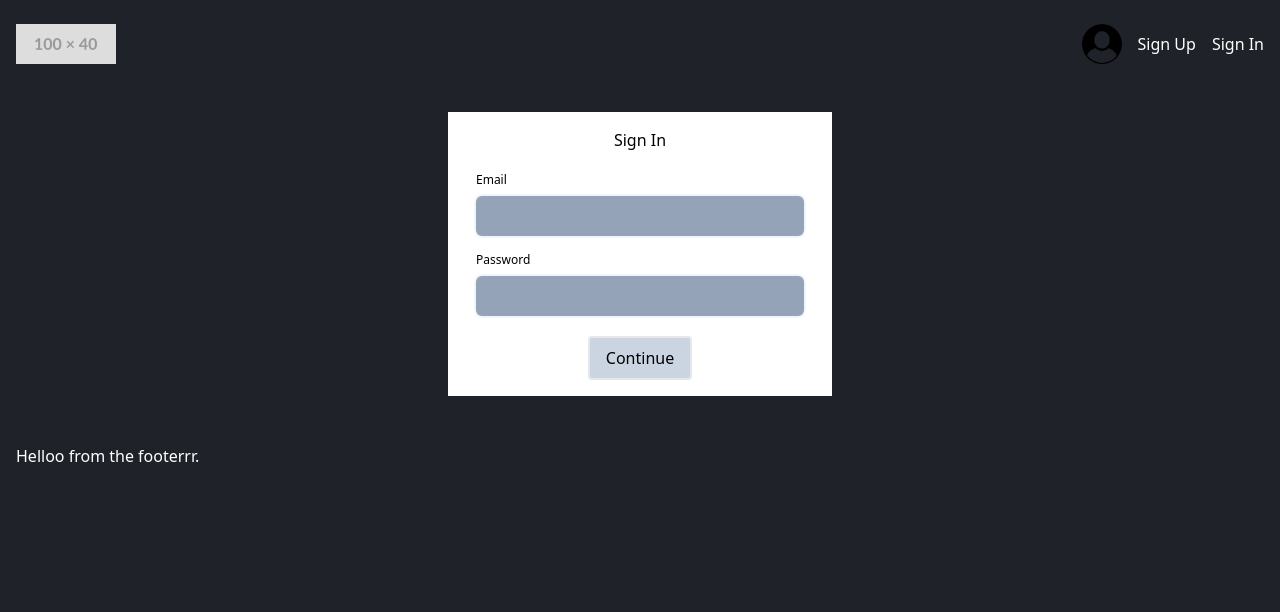
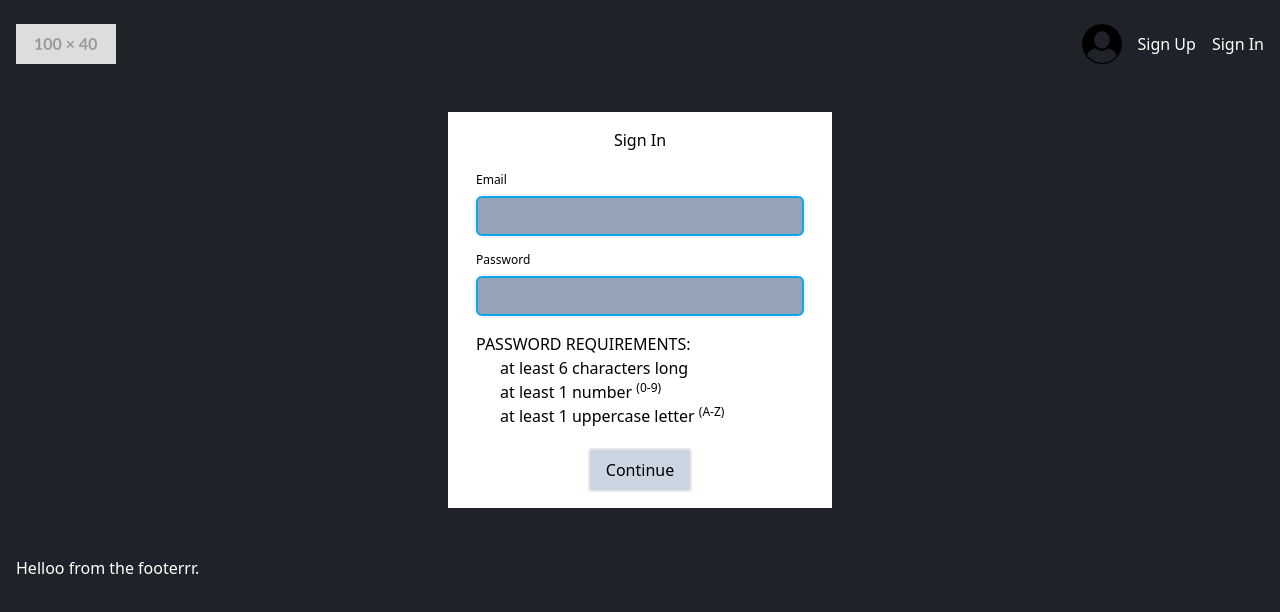
Before and after one commit to dasnonap/clip-it-frontend, a React (Vite) app: page /auth/sign-in in a window 1280 px wide. Shown: the top 612 px of the page. Built offline with nearby package versions, Linux system fonts and the light colour scheme.

Commit message:
feat(forms): add login section validation messages and logic

```diff
--- a/src/components/Auth/Login/LoginSection.jsx
+++ b/src/components/Auth/Login/LoginSection.jsx
@@ -1,6 +1,23 @@
 import TextInput from "../../_comp/Fields/TextInput";
 import { observer } from "mobx-react";
+import { useEffect, useState } from "react";
 import { useForm } from "react-hook-form";
+
+/**
+ * Checks if the form has any errors
+ * @param {Object} errors the errors object
+ * @param {String} field check for specific field, if left empty will return overall
+ * @returns boolean
+ */
+const hasFormErrors = (errors, field = '') => {
+  const errorKeys = Object.keys(errors);
+
+  if (field.length > 0) {
+    return errorKeys.includes(field);
+  }
+
+  return errorKeys.length > 0;
+}
 
 function LoginSection() {
   const {
@@ -8,13 +25,30 @@ function LoginSection() {
     handleSubmit,
     formState: { errors },
   } = useForm();
-
+  const [hasEmailError, setHasEmailError] = useState(false);
+  const [hasPasswordError, setHasPasswordError] = useState(false);
   const onSubmit = (data) => {
     console.log(data, errors);
   };
+
+  useEffect(() => {
+    if (Object.keys(errors).length < 1) {
+      return;
+    }
+
+    setHasEmailError(hasFormErrors(errors, 'email'));
+    setHasPasswordError(hasFormErrors(errors, 'password'));
+  }, [errors, hasEmailError, hasPasswordError]);
+
   return (
     <div className="container max-w-sm bg-white text-black py-4">
       <h2 className="text-center">Sign In</h2>
+
+      {hasFormErrors(errors) ?
+        <div className="border-2 border-red space-x-4 space-y-6 rounded bg-red-400">
+          There has been an error while submitting the form.
+        </div>
+      : ''}
 
       <form onSubmit={handleSubmit(onSubmit)}>
         <div className="flex flex-col space-y-4 py-5 px-7">
@@ -22,7 +56,16 @@ function LoginSection() {
             id={"email"}
             showLabel={true}
             label={"Email"}
-            type="email"
+            type="text"
+            register={register}
+            validation={
+              {
+                required: true,
+                minLength: 1,
+                pattern: /(.?)+@[a-z]+\.[a-z]+/
+              }
+            }
+            hasError={hasEmailError}
           />
 
           <TextInput
@@ -30,7 +73,36 @@ function LoginSection() {
             showLabel={true}
             label={"Password"}
             type="password"
+            register={register}
+            validation={
+              {
+                required: true,
+                minLength: 1,
+                pattern: /^(?=.*[A-Za-z])(?=.*\d)[A-Za-z\d]{6,}$/
+              }
+            }
+            hasError={hasPasswordError}
           />
+
+          <div className="space-x-6">
+            <p className="text-medium">
+              PASSWORD REQUIREMENTS:
+            </p>
+
+            <ul className="text-small">
+              <li>
+                at least 6 characters long
+              </li>
+
+              <li>
+                at least 1 number <sup>(0-9)</sup>
+              </li>
+
+              <li>
+                at least 1 uppercase letter <sup>(A-Z)</sup>
+              </li>
+            </ul>
+          </div>
         </div>
 
         <div className="flex justify-center">
--- a/src/components/_comp/Fields/TextInput.jsx
+++ b/src/components/_comp/Fields/TextInput.jsx
@@ -1,3 +1,5 @@
+import { useState } from "react";
+
 function TextInput({
   showLabel,
   label,
@@ -7,6 +9,9 @@ function TextInput({
   type = "text",
   overwriteClassName = "",
   overwriteInputClassName = "",
+  register,
+  validation={},
+  hasError,
 }) {
   return (
     <div
@@ -30,10 +35,17 @@ function TextInput({
         placeholder={placeholder ?? ""}
         defaultValue={defaultValue}
         className={
-          overwriteInputClassName.length > 0
-            ? overwriteInputClassName
-            : "text-black border-3 border-black rounded-md bg-slate-400 ring-2 ring-slate-100 text-white px-4 px-2 h-10"
+          (
+            overwriteInputClassName.length > 0
+              ? overwriteInputClassName
+              : "text-black border-solid border-2 rounded-md bg-slate-400 ring-2 ring-slate-100 text-white px-4 px-2 h-10 focus:outline-none"
+          )
+          + ' '
+          + (
+            hasError ? 'border-red-500' : 'border-sky-500'
+          )
         }
+        {...register(id, validation)}
       />
     </div>
   );
```
